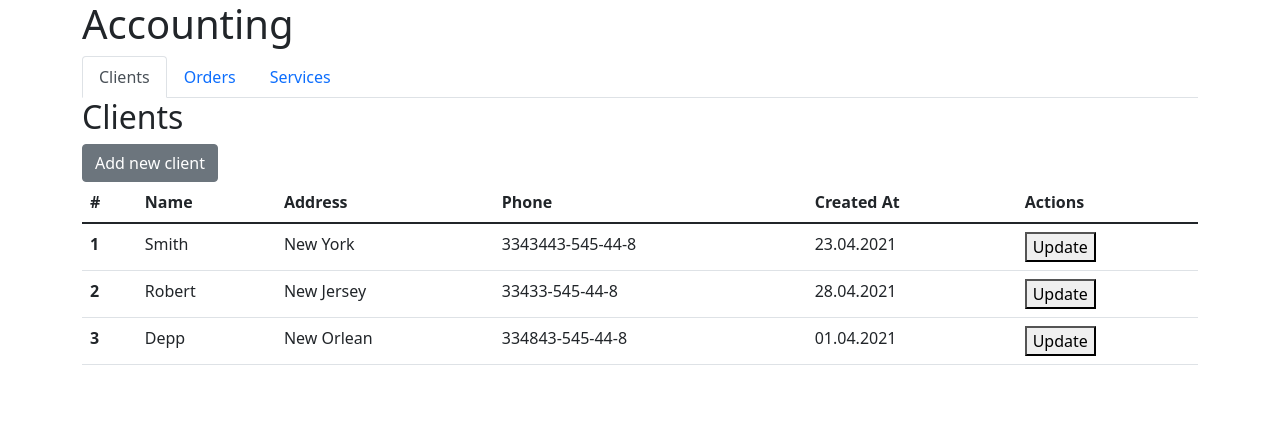
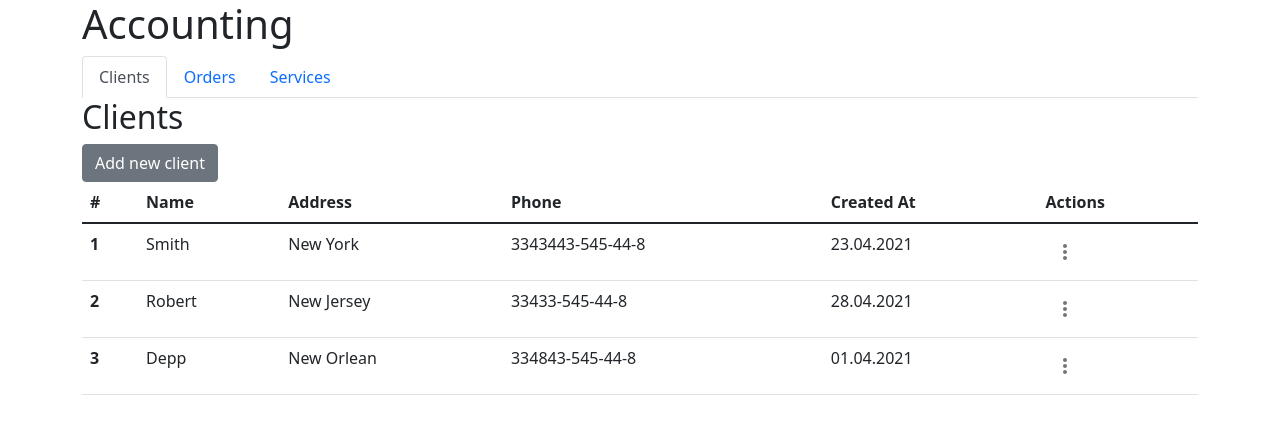
Before and after one commit to YehorKholodiuk/RoutersCRM, a React (Create React App) app: page /clients in a window 1280 px wide. Shown: the top 434 px of the page. Built offline with nearby package versions, Linux system fonts and the light colour scheme.

Commit message:
initial commit

```diff
--- a/package.json
+++ b/package.json
@@ -3,6 +3,10 @@
   "version": "0.1.0",
   "private": true,
   "dependencies": {
+    "@emotion/react": "^11.9.0",
+    "@emotion/styled": "^11.8.1",
+    "@mui/icons-material": "^5.6.2",
+    "@mui/material": "^5.7.0",
     "@testing-library/jest-dom": "^5.16.4",
     "@testing-library/react": "^13.2.0",
     "@testing-library/user-event": "^13.5.0",
--- a/src/App.js
+++ b/src/App.js
@@ -19,6 +19,11 @@ function App() {
     const addNewClient = (newClient) => {
     setClients([...clients,{...newClient}])
     }
+
+    const deleteClient = (id) => {
+        const newClients = clients.filter(el => el.id !== id)
+        setClients(newClients)
+    }
   return (
     <div className='container' >
    <h1>Accounting</h1>
@@ -29,7 +34,7 @@ function App() {
 
 
       <Links/>
-      <Switch clients={clients} addNewClient={addNewClient}/>
+      <Switch clients={clients} addNewClient={addNewClient} deleteClient={deleteClient}/>
     </div>
   );
 }
--- /dev/null
+++ b/src/Clients/Additional/Delete.js
@@ -0,0 +1,27 @@
+import React from 'react';
+import {Button, Modal, ModalBody, ModalFooter, ModalHeader} from "reactstrap";
+
+const Delete = (props) => {
+    const {openModal,toggle} = props;
+    const deleteButtonHandler = () =>{
+        toggle()
+        props.deleteObject(props.deletedItemId)
+    }
+    return (
+        <div>
+
+            <Modal isOpen={openModal} toggle={toggle}>
+                <ModalHeader toggle={toggle}>Are you surely want to delete it?</ModalHeader>
+                <ModalBody>
+                    {props.deletedItem}
+                </ModalBody>
+                <ModalFooter>
+                    <Button color="primary" onClick={deleteButtonHandler}>Delete</Button>{' '}
+                    <Button color="secondary" onClick={toggle}>Cancel</Button>
+                </ModalFooter>
+            </Modal>
+        </div>
+    );
+};
+
+export default Delete;
--- /dev/null
+++ b/src/Clients/Additional/KebabMenu.js
@@ -0,0 +1,77 @@
+import * as React from 'react';
+import IconButton from '@mui/material/IconButton';
+import Menu from '@mui/material/Menu';
+import MenuItem from '@mui/material/MenuItem';
+import MoreVertIcon from '@mui/icons-material/MoreVert';
+import {useState} from "react";
+import Delete from "./Delete";
+
+
+const ITEM_HEIGHT = 48;
+
+export default function KebabMenu(props) {
+    const [anchorEl, setAnchorEl] = React.useState(null);
+    const open = Boolean(anchorEl);
+    const handleClick = (event) => {
+        setAnchorEl(event.currentTarget);
+    };
+    const handleClose = () => {
+        setAnchorEl(null);
+    };
+
+    const [openModal, setOpenModal] = useState(false)
+    const openDeleteModal = () => {
+        setOpenModal(!openModal);
+    }
+    const handleDeleteButton = () => {
+    openDeleteModal()
+        setAnchorEl(null);
+    }
+    const handleUpdateButton = () => {
+        setAnchorEl(null);
+    }
+    return (
+        <div>
+            <IconButton
+                aria-label="more"
+                id="long-button"
+                aria-controls={open ? 'long-menu' : undefined}
+                aria-expanded={open ? 'true' : undefined}
+                aria-haspopup="true"
+                onClick={handleClick}
+            >
+                <MoreVertIcon/>
+            </IconButton>
+            <Menu
+                id="long-menu"
+                MenuListProps={{
+                    'aria-labelledby': 'long-button',
+                }}
+                anchorEl={anchorEl}
+                open={open}
+                onClose={handleClose}
+                PaperProps={{
+                    style: {
+                        maxHeight: ITEM_HEIGHT * 4.5,
+                        width: '20ch',
+                    },
+                }}
+            >
+
+                <MenuItem onClick={handleDeleteButton}>
+                    Delete
+                </MenuItem>
+                <MenuItem onClick={handleUpdateButton}>
+                    Update
+                </MenuItem>
+
+            </Menu>
+            <Delete toggle={openDeleteModal}
+                    openModal={openModal}
+                    deletedItem={props.deletedItem}
+                    deleteObject={props.deleteClient}
+                    deletedItemId={props.deletedItemId}
+            />
+        </div>
+    );
+}
--- a/src/Clients/ClientItem.js
+++ b/src/Clients/ClientItem.js
@@ -1,7 +1,9 @@
 import React from 'react';
+import KebabMenu from "./Additional/KebabMenu";
+
 
 const ClientItem = (props) => {
-    const{name,address,contactPhone,createdAt} =props.client;
+    const{name,address,contactPhone,createdAt, id} =props.client;
     return (
 
             <tr>
@@ -10,7 +12,7 @@ const ClientItem = (props) => {
                 <td>{address}</td>
                 <td>{contactPhone}</td>
                 <td>{createdAt}</td>
-                <td><button>Update</button></td>
+                <td><KebabMenu deletedItem={name} deletedItemId={id} deleteClient={props.deleteClient}/></td>
             </tr>
 
     );
--- a/src/Clients/ClientTable.js
+++ b/src/Clients/ClientTable.js
@@ -20,7 +20,7 @@ const ClientTable = (props) => {
                 </tr>
                 </thead>
                 <tbody>
-                {props.clients.map(el => <ClientItem serialNumber={serialNumber++}client={el}/>)}
+                {props.clients.map(el => <ClientItem serialNumber={serialNumber++}client={el} deleteClient={props.deleteClient}/>)}
                 </tbody>
             </table>
 
--- a/src/Clients/Create.js
+++ b/src/Clients/Create.js
@@ -11,6 +11,8 @@ const Create = (props) => {
     const [address,setAddress]=useState('')
     const [contactPhone,setContactPhone]=useState('')
     const [createdAt,setCreatedAt]=useState('')
+
+
 
     const setButtonHandler = () => {
         const newClient = {name,address,contactPhone,createdAt}
--- a/src/Routers/Switch.js
+++ b/src/Routers/Switch.js
@@ -8,7 +8,7 @@ const Switch = (props) => {
     return (
         <div>
             <Routes>
-                <Route path="clients" element={<ClientTable clients={props.clients} addNewClient={props.addNewClient}/>} />
+                <Route path="clients" element={<ClientTable clients={props.clients} addNewClient={props.addNewClient} deleteClient={props.deleteClient}/>} />
                 <Route path="orders" element={<Orders/>} />
                 <Route path="services" element={<Services/>} />
 
```
Also changed, not shown: src/Clients/Update.js (added, +11 -0 lines), 1 other file (tests, documents, lock files or other folders).
